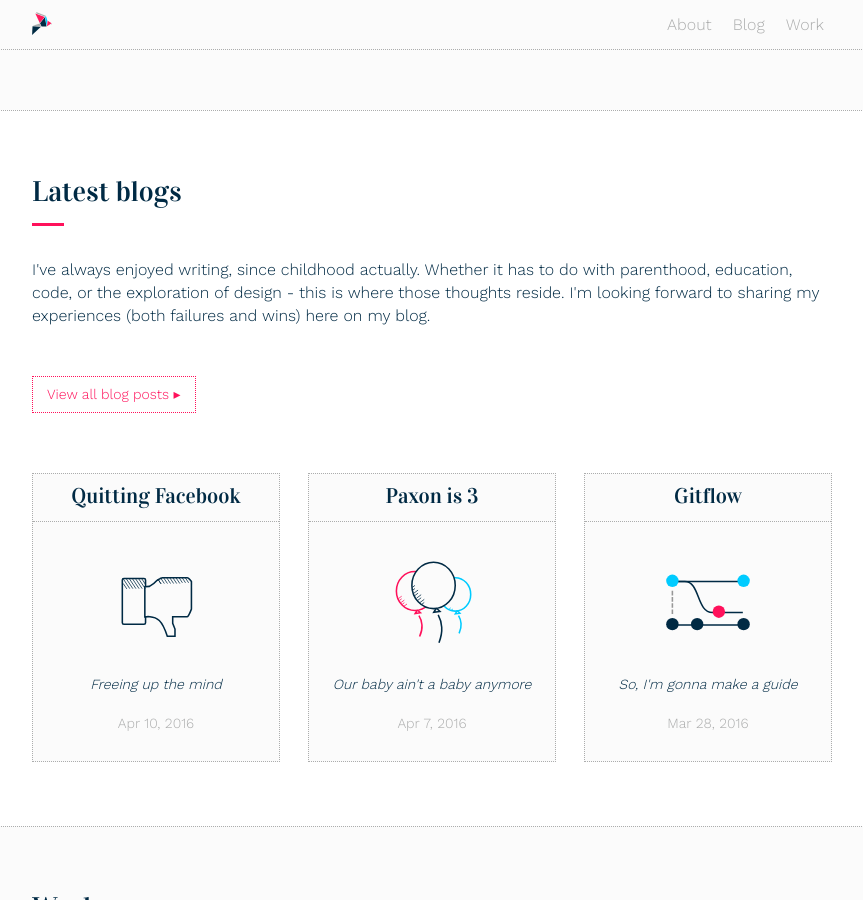
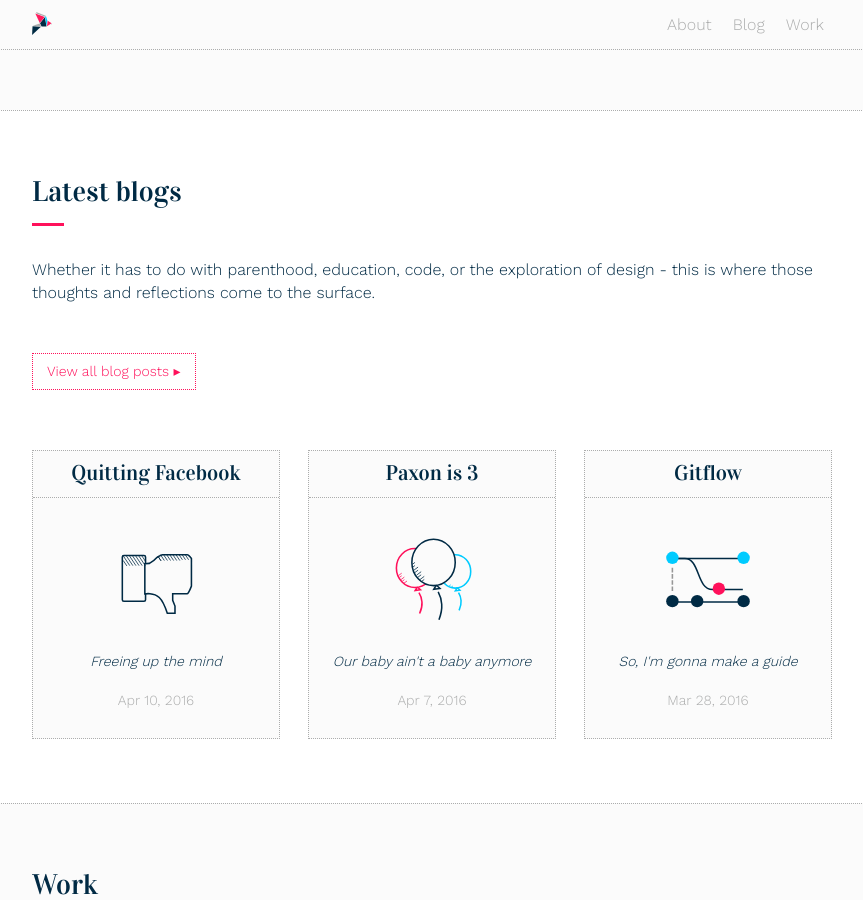
Before and after one commit to techtolentino/techtolentino.github.io, a Jekyll site: the page built from index.html, in a window 1280 px wide and 900 px high, scrolled down 1294 px. Shown: the whole window, without its empty margins (208-1071 px from the left). Built offline with Jekyll 4.4.1, drawn with Linux system fonts in a browser that asks for light colours.

Commit message:
updating blog section

```diff
--- a/_includes/blog-section.html
+++ b/_includes/blog-section.html
@@ -3,7 +3,7 @@
 		<div class="wrapper">
 			<h3 class="page-heading">Latest blogs</h3>
 			<hr class="divider-magenta">
-			<p>I've always enjoyed writing, since childhood actually. Whether it has to do with parenthood, education, code, or the exploration of design - this is where those thoughts reside. I'm looking forward to sharing my experiences (both failures and wins) here on my blog.</p>
+			<p>Whether it has to do with parenthood, education, code, or the exploration of design - this is where those thoughts and reflections come to the surface.</p>
 			<div class="button-wrapper">
 				<a href="/2016-blog" class="button">View all blog posts &#9656;</a>
 			</div>
```
